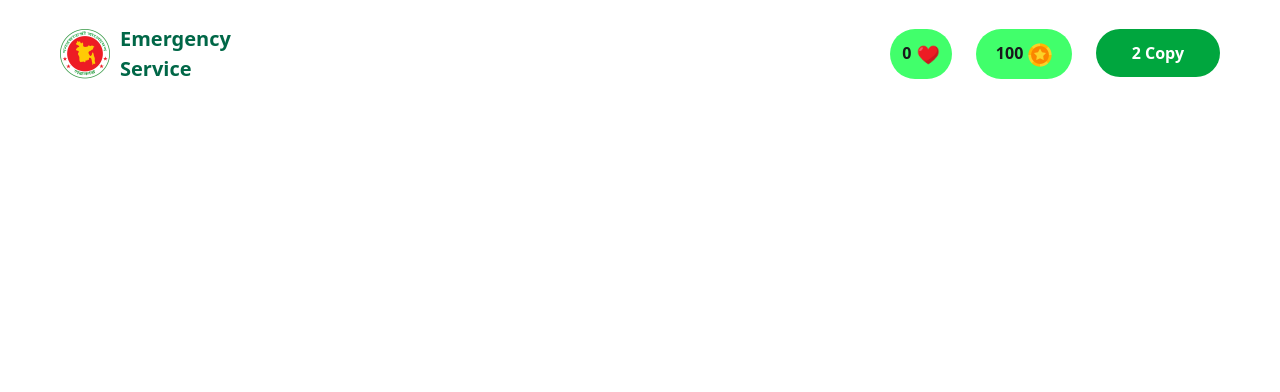
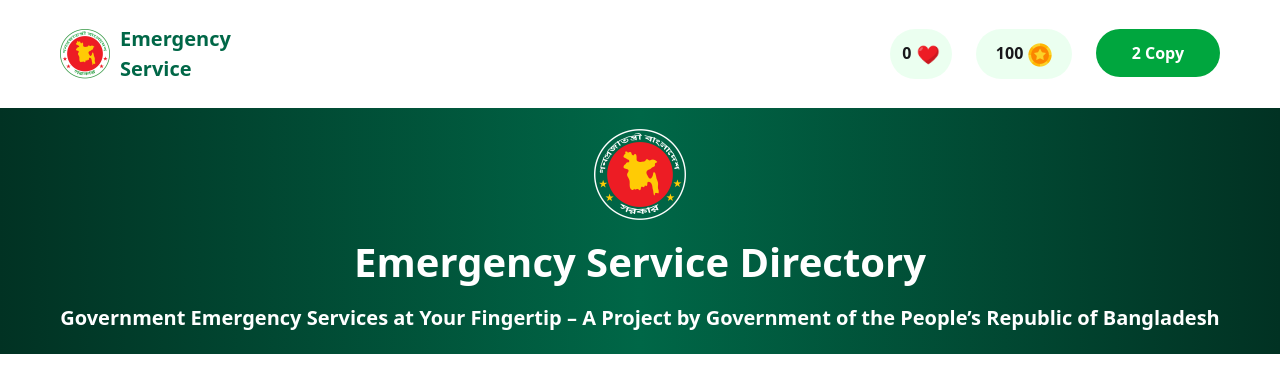
Before and after one commit to abdulrehmanaarmaan/Assignment-5, a plain HTML site: page index.html in a window 1280 px wide. Drawn offline with nearby package versions, Linux system fonts and the light colour scheme; a script that the page names is missing.

Commit message:
created hero section

```diff
--- a/index.html
+++ b/index.html
@@ -17,15 +17,19 @@
             </div>
 
             <div>
-                <button class="rounded-full p-3 font-[900] bg-[#41FF6B]"><span id="count-hearts">0</span> <img class="max-w-[24px] inline" src="assets/heart.png" alt=""></button>
-                <button class="rounded-full p-[12px_20px_12px_20px] font-[900] mx-[20px] bg-[#41FF6B]"><span id="count-coins">100</span> <img class="max-w-[24px] inline" src="assets/coin.png" alt=""></button>
-                <button class="rounded-full p-[12px_36px_12px_36px] font-[600] bg-[#00A63E] text-white"><span id="count-copies">2</span> Copy</button>
+                <button class="rounded-full p-3 font-[900] bg-[#41ff6b1a]"><span id="count-hearts">0</span> <img class="max-w-[24px] inline" src="assets/heart.png" alt=""></button>
+                <button class="rounded-full p-[12px_20px_12px_20px] font-[900] mx-[20px] bg-[#41ff6b1a]"><span id="count-coins">100</span> <img class="max-w-[24px] inline" src="assets/coin.png" alt=""></button>
+                <button class="rounded-full p-[12px_36px_12px_36px] font-[600] bg-[#00a63e] text-white"><span id="count-copies">2</span> Copy</button>
             </div>
         </section>
     </header>
 
     <main>
-
+        <section class="py-[21px] bg-gradient-to-r from-[#013223] via-[#006747] to-[#013223] text-center text-white">
+            <img class="mx-auto max-w-[92px]" src="assets/logo-dark.png" alt="">
+            <h1 class="my-[11px] text-[2.5rem] font-[700]">Emergency Service Directory</h1>
+            <h2 class="text-[1.25rem] font-[600]">Government Emergency Services at Your Fingertip – A Project by  Government of the People’s Republic of Bangladesh</h2>
+        </section>
     </main>
 
     <footer>
```
Also changed, not shown: index.js (deleted).
